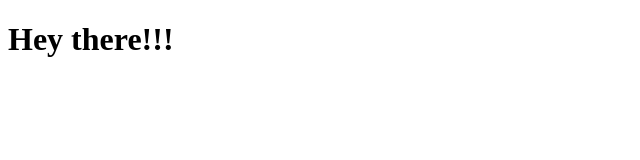
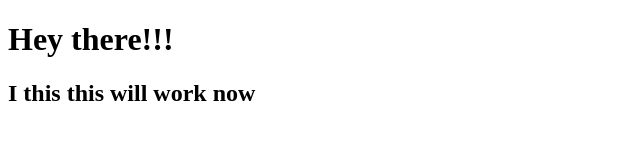
Before and after one commit to Ahab1777/coursera-test, a plain HTML site: page index.html in a window 1280 px wide. Shown: the whole page, without its empty margins (0-640 px from the left). Drawn offline with Linux system fonts and the light colour scheme.

Commit message:
page test

```diff
--- a/index.html
+++ b/index.html
@@ -5,5 +5,6 @@
     </head>
     <body>
         <h1>Hey there!!!</h1>
+        <h2>I this this will work now</h2>
     </body>
 </html>
```
